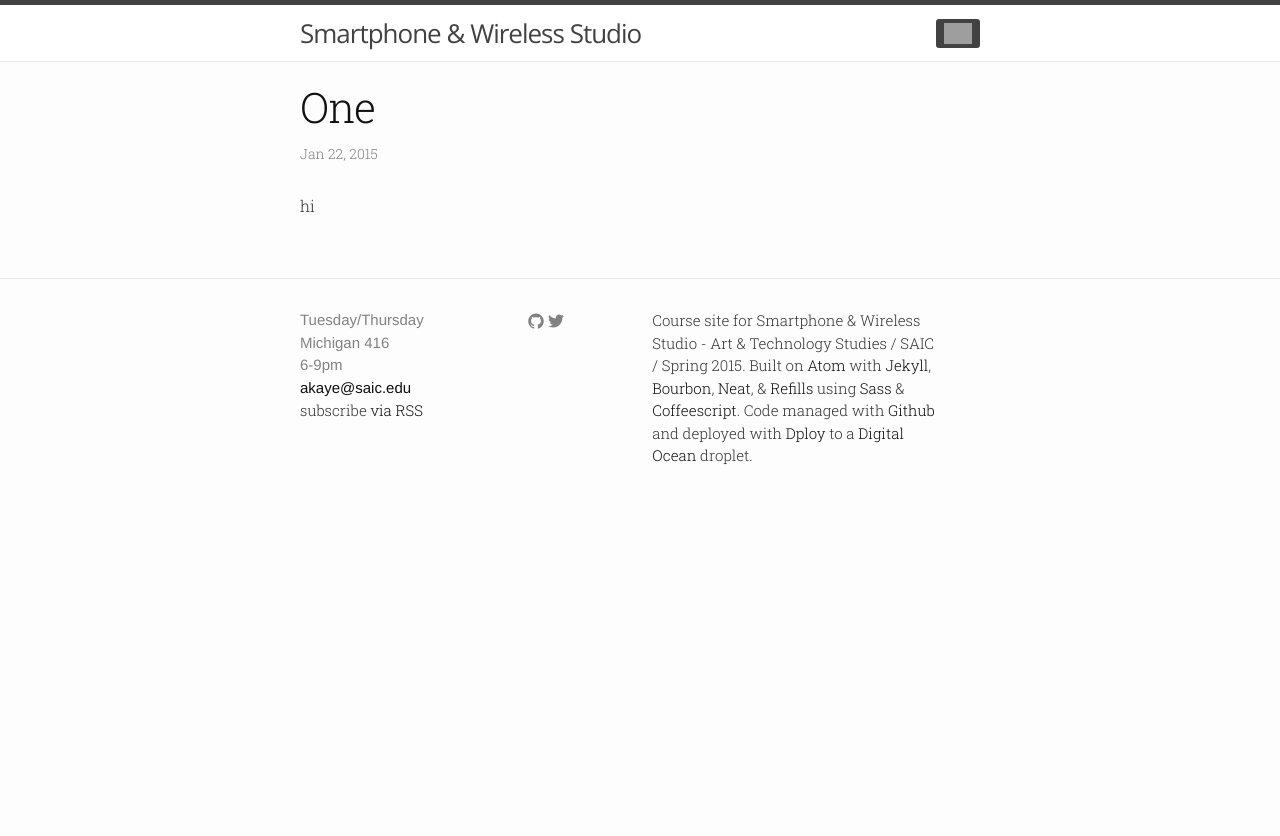
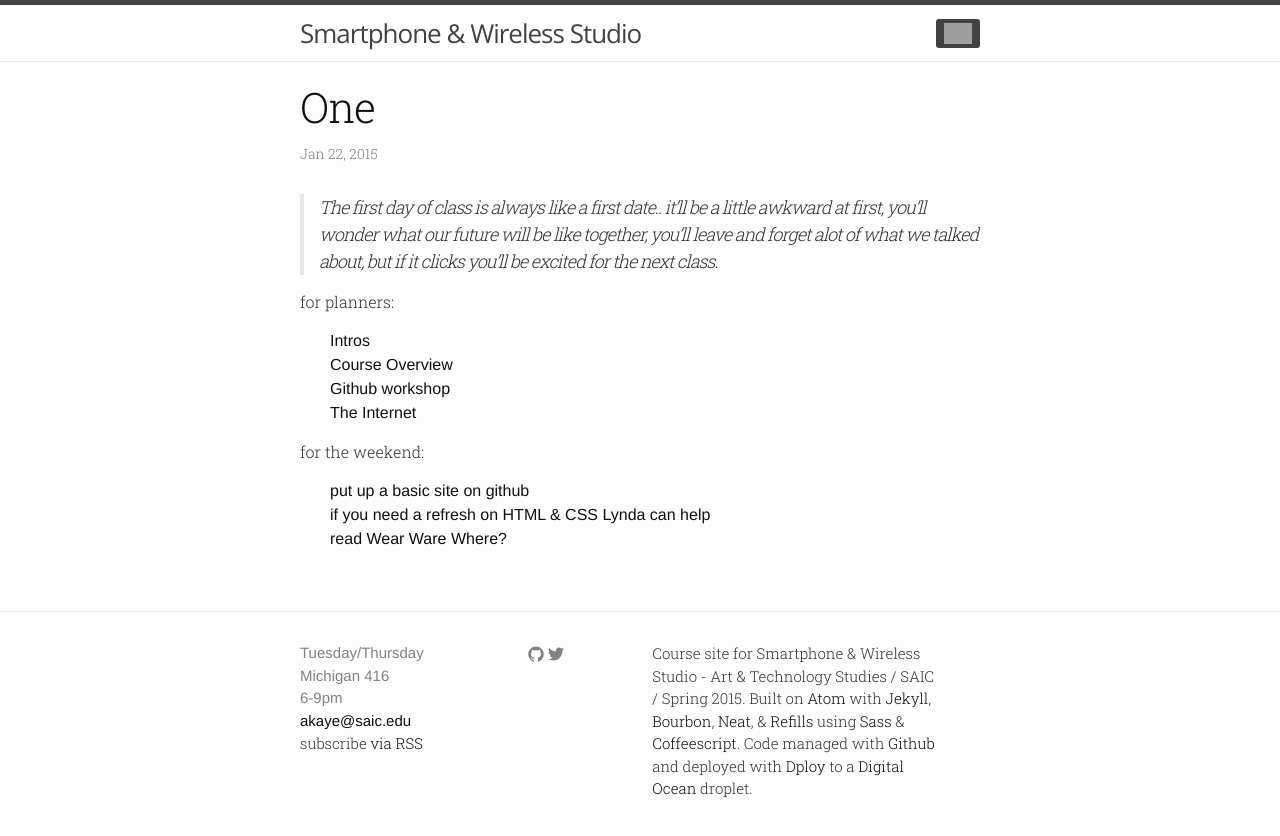
Before and after one commit to greymechanic/ubicomp.io, a Jekyll site: the page built from _posts/2015-01-22-one.markdown, in a window 1280 px wide. Shown: the top 836 px of the page. Built offline with Jekyll 4.4.1, drawn with Linux system fonts in a browser that asks for light colours; nearby versions of some CDN libraries; grey boxes are pictures that could not be loaded.

Commit message:
update wk 1

```diff
--- a/_posts/2015-01-22-one.markdown
+++ b/_posts/2015-01-22-one.markdown
@@ -7,4 +7,17 @@ categories: >
   week
   class
 ---
-hi
+> The first day of class is always like a first date.. it'll be a little awkward at first, you'll wonder what our future will be like together, you'll leave and forget alot of what we talked about, but if it clicks you'll be excited for the next class.
+
+for planners:
+
+- Intros
+- Course Overview
+- Github workshop
+- The Internet
+
+for the weekend:
+
+- put up a basic site on github
+- if you need a refresh on HTML & CSS [Lynda](http://lynda.com) can help
+- read [Wear Ware Where?](/assets/PDFs/www.pdf)
```
Also changed, not shown: resources.md (+5 -1 lines), 4 other files.
